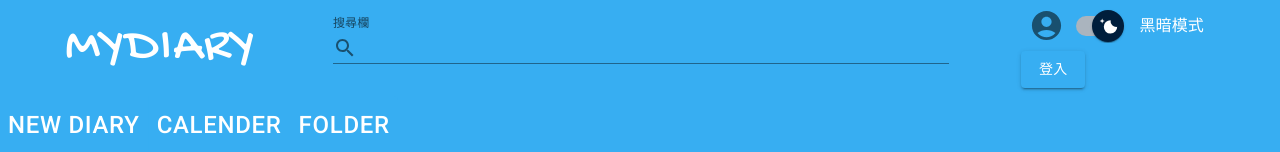
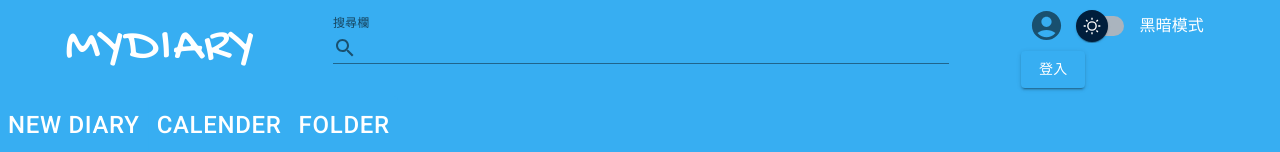
Before and after one commit to allen3325/SoftWareProject, a React (Create React App) app in the folder frontend/: page / in a window 1280 px wide. Shown: the top 152 px of the page. Built offline with nearby package versions, Linux system fonts and the light colour scheme.

Commit message:
feat: set theme default to light mode.

```diff
--- a/frontend/src/App.js
+++ b/frontend/src/App.js
@@ -12,8 +12,8 @@ import FolderPage from "./components/FolderPage/FolderPage";
 
 function App() {
 
-  let localDarkMode = localStorage.getItem("darkMode");
-  const [darkMode, setDarkMode] = useState(localDarkMode);
+  // let localDarkMode = localStorage.getItem("darkMode");
+  const [darkMode, setDarkMode] = useState(false);
 
   // to recive the param from child
   const changeDarkMode = (enteredDarkMode) => {
@@ -41,7 +41,7 @@ function App() {
   return (
     <ThemeProvider theme={theme} >
       <Paper elevation={0}>
-        <Header isLogin={false} onChangeDarkMode={changeDarkMode} />
+        <Header isLogin={false} onChangeDarkMode={changeDarkMode} propsDarkMode={darkMode} />
         <Routes>
           <Route exact path="/" element={<HomePage />} />
           <Route exact path="about" element={<AboutPage />} />
--- a/frontend/src/components/Header/ModeSwitch.js
+++ b/frontend/src/components/Header/ModeSwitch.js
@@ -54,8 +54,9 @@ const MaterialUISwitch = styled(Switch)(({ theme }) => ({
 
 
 function ModeSwitch(props) {
-  let localDarkMode = localStorage.getItem("darkMode");
-  const [darkMode, setDarkMode] = useState(false);
+  // props.propsDarkMode = localStorage.getItem("darkMode");
+
+  const [darkMode, setDarkMode] = useState(true);
   // const [darkMode, setDarkMode] = useState(false);
   return (
     <FormControlLabel
```
